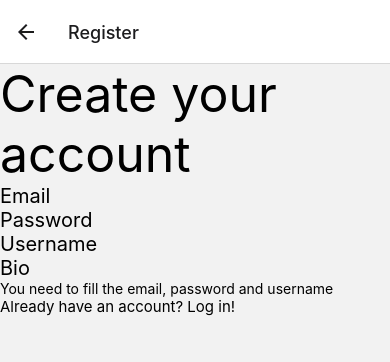
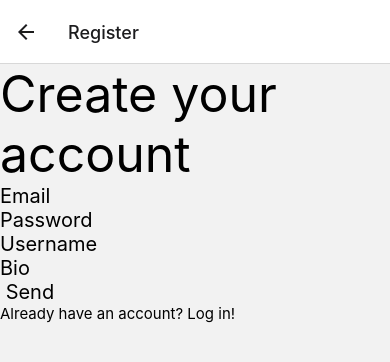
Before and after one commit to InaValencia02/proyecto-ReactNative, a React Native app: screen /Register in a window 390 px wide. Shown: the top 362 px of the page. Built offline with nearby package versions, Linux system fonts and the light colour scheme; no server answers.

Commit message:
agregue algo al app main window e hice algo de register

```diff
--- a/src/navigation/AppMainWindow.js
+++ b/src/navigation/AppMainWindow.js
@@ -2,8 +2,10 @@ import React, {Component} from React;
 import { createBottomTabNavigator } from "@react-navigation/bottom-tabs";
 import Home from "../screens/Home";
 import Profile from "../screens/Profile";
+import AddPosts from "../components/AddPosts";
 import { Ionicons } from '@expo/vector-icons';
 import { Entypo } from '@expo/vector-icons';
+import { Ionicons } from '@expo/vector-icons';
 
 const Tab = createBottomTabNavigator();
 
@@ -19,6 +21,7 @@ class AppMainWindow extends Component{
         return(
             <Tab.Navigator>
                 <Tab.Screen name='Profile' component={Profile} option={{tabBarIcon: () => <Ionicons name="person" size={24} color="black" />}} />
+                <Tab.Screen name='Add new post' component={AddPosts} option={{tabBarIcon: () => <Ionicons name="md-add-circle-outline" size={24} color="black" /> }}/>
                 <Tab.Screen name='Home' component={Home} option={{tabBarIcon: () => <Entypo name="home" size={24} color="black" />}} />
             </Tab.Navigator>
         )
--- a/src/screens/Register.js
+++ b/src/screens/Register.js
@@ -1,5 +1,6 @@
 import React, {Component} from 'react';
-import { View, Text, TextInput, TouchableOpacity, StyleSheet} from 'react-native';
+import MyCamera from '../components/MyCamera'
+import { View, Text, TextInput, TouchableOpacity, StyleSheet, TouchableHighlightBase} from 'react-native';
 import {auth, db} from '../firebase/config';
 
 const styles = StyleSheet.create({
@@ -32,6 +33,7 @@ class Register extends Component{
             bio: '',
             error: [],
             registered: false,
+            requiredField: '',
         }
     }
 
@@ -42,6 +44,9 @@ class Register extends Component{
     }
 
     onSubmit(){
+        this.state.email == '' || this.state.password == '' || this.state.username == ''?
+        this.setState({requiredField: 'You need to fill the email, username and password in order to submit this form'})
+        :
         auth.createUserWithEmailAndPassword(this.state.email, this.state.password)
         .then( res => {
             this.setState({registered: true})
@@ -85,16 +90,12 @@ class Register extends Component{
                     value={this.state.bio}
                 />
 
-                {
-                    this.state.email == '' || this.state.password == '' || this.state.username == ''?
-                    <Text>You need to fill the email, password and username</Text>
-                    :
-                    <TouchableOpacity onPress={() => this.onSubmit()}>
-                        <Text style={styles.button}> Send </Text>
-                    </TouchableOpacity>
-                }
+                <TouchableOpacity onPress={() => this.onSubmit()}>
+                    <Text style={styles.button}> Send </Text>
+                </TouchableOpacity>
 
                 <Text style={styles.error}>{this.state.error}</Text>
+                <Text style={styles.error}>{this.state.requiredField}</Text>
 
                 <TouchableOpacity onPress={() => this.props.navigation.navigate('Login')}>
                     <Text style={styles.text}>Already have an account? Log in!</Text>
```
